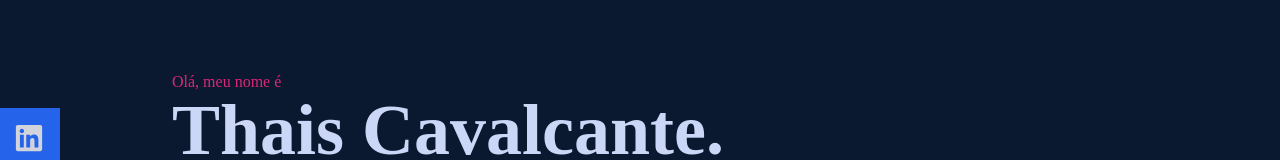
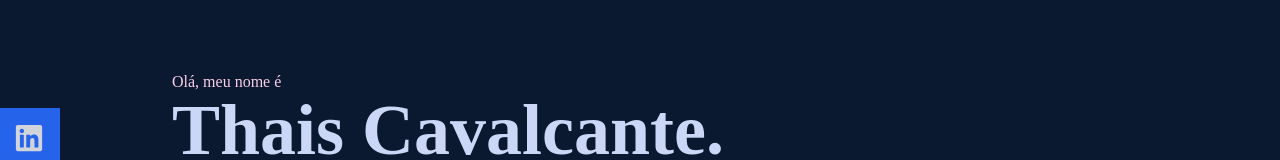
Before and after one commit to thaispsc/portfolio, a React (Create React App) app: page / in a window 1280 px wide. Shown: the part 172-332 px from the top of the page. Built offline with nearby package versions, Linux system fonts and the light colour scheme; the HTML template or start-up script is replaced by a standard one.

Commit message:
Alterando cor

```diff
--- a/src/components/Inicio/index.tsx
+++ b/src/components/Inicio/index.tsx
@@ -7,7 +7,7 @@ const Inicio: React.FC = () => {
       <div id="inicio" className='w-full h-screen bg-[#0a192f]'>
         {/* Container */}
         <div className='max-w-[1000px] mx-auto px-8 flex flex-col justify-center h-full'>
-          <p className='text-pink-600'>Olá, meu nome é</p>
+          <p className='text-pink-200'>Olá, meu nome é</p>
           <h1 className='text-4xl sm:text-7xl font-bold text-[#ccd6f6]'>Thais Cavalcante.</h1>
           <h2 className='text-4xl sm:text-7xl font-bold text-[#8892b0]'>Desenvolvedora Front-End.</h2>
           <p className='text-[#8892b0] py-4 max-w-[700px]'>Lorem ipsum dolor sit amet, consectetur adipisicing elit. Voluptas ullam debitis dicta aperiam, error cupiditate distinctio. Iusto accusantium tenetur ab.</p>
```
